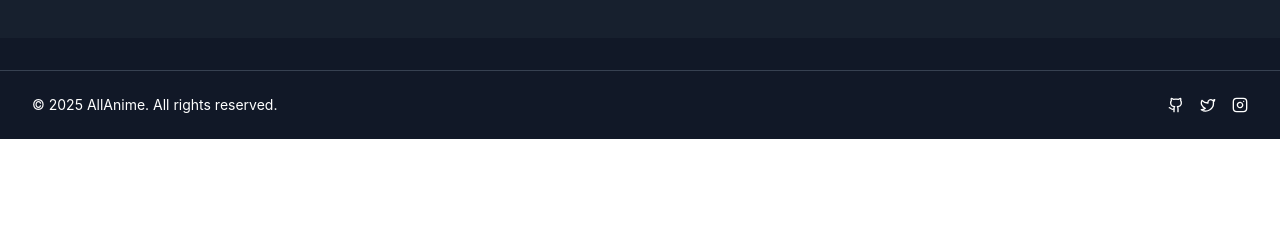
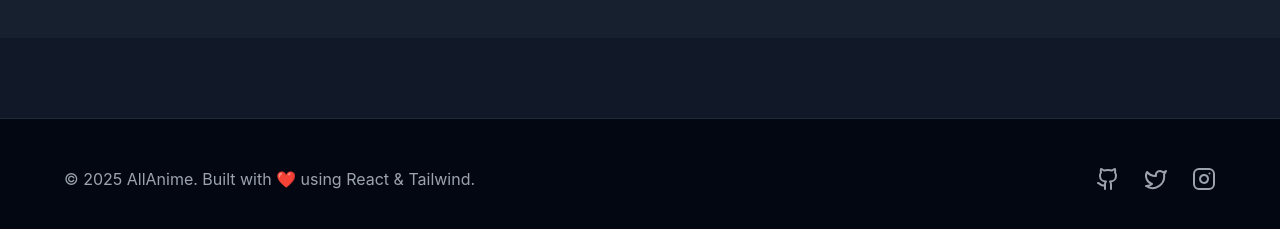
Before and after one commit to pyrxallan/allanime, a React (Vite) app: page / in a window 1280 px wide. Shown: the part 1800-2029 px from the top of the page. Before the commit the page ends 1939 px from the top, so only its background shows below. Built offline with nearby package versions, Linux system fonts and the light colour scheme; no server answers.

Commit message:
Better styling in the footer

```diff
--- a/src/components/Footer.jsx
+++ b/src/components/Footer.jsx
@@ -2,28 +2,23 @@ import { Github, Twitter, Instagram } from 'lucide-react';
 
 export default function Footer() {
   return (
-    <footer className="bg-gray-900 text-white py-6 mt-8 border-t border-gray-700">
-      <div className="max-w-7xl mx-auto px-4 sm:px-6 lg:px-8 flex flex-col md:flex-row items-center justify-between">
-        <p className="text-sm">&copy; {new Date().getFullYear()} AllAnime. All rights reserved.</p>
-        <div className="flex space-x-4 mt-4 md:mt-0">
-          <a
-            href="https://github.com/pyrxallan"
-            className="hover:text-purple-400"
-          >
-            <Github size={16} />
-          </a>
-          <a
-            href="https://twitter.com/issallan._"
-            className="hover:text-purple-400"
-          >
-            <Twitter size={16} />
-          </a>
-          <a
-            href="https://instagram.com/yourusername"
-            className="hover:text-purple-400"
-          >
-            <Instagram size={16} />
-          </a>
+    <footer className="bg-gray-950 border-t border-gray-800 py-12 px-6 mt-20">
+      <div className="container mx-auto max-w-6xl">
+        <div className="flex flex-col md:flex-row items-center justify-between gap-6">
+          <p className="text-gray-400 text-center md:text-left">
+            © 2025 AllAnime. Built with ❤️ using React & Tailwind.
+          </p>
+          <div className="flex items-center gap-6">
+            <a href="https://github.com" target="_blank" rel="noopener noreferrer" className="text-gray-400 hover:text-purple-400 transition-colors">
+              <Github className="w-6 h-6" />
+            </a>
+            <a href="https://twitter.com" target="_blank" rel="noopener noreferrer" className="text-gray-400 hover:text-purple-400 transition-colors">
+              <Twitter className="w-6 h-6" />
+            </a>
+            <a href="https://instagram.com" target="_blank" rel="noopener noreferrer" className="text-gray-400 hover:text-purple-400 transition-colors">
+              <Instagram className="w-6 h-6" />
+            </a>
+          </div>
         </div>
       </div>
     </footer>
```
